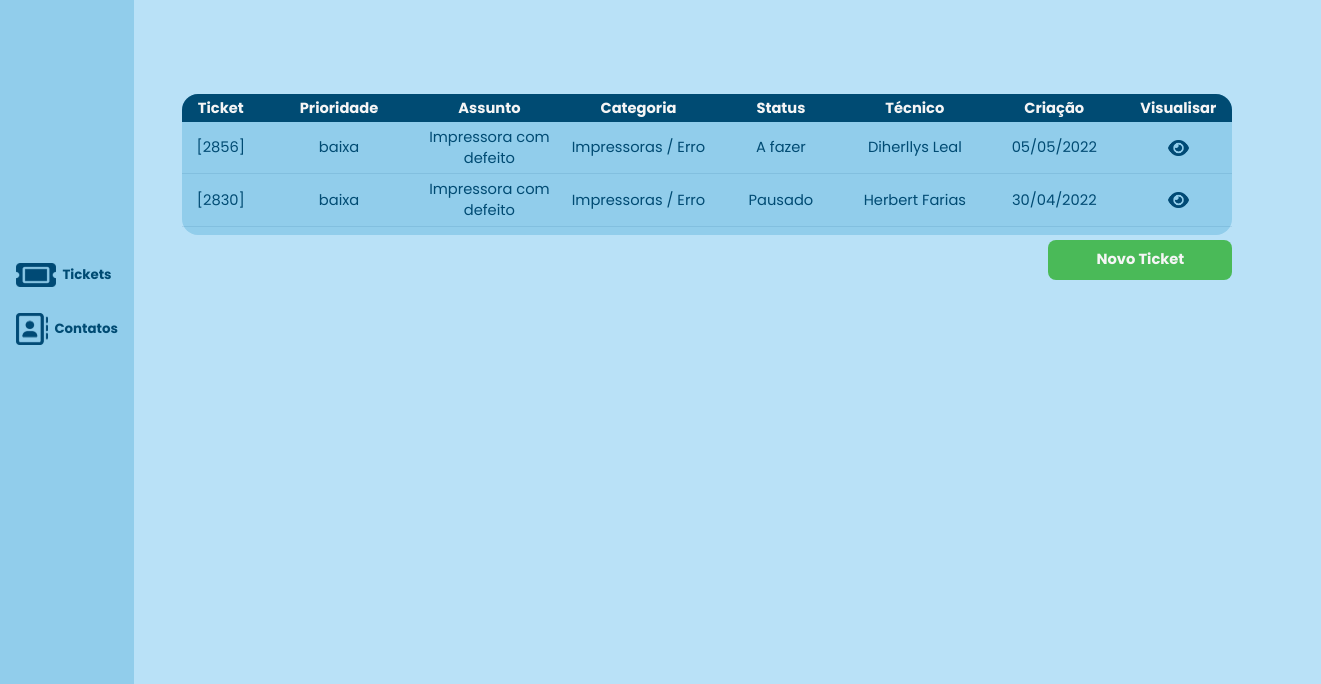
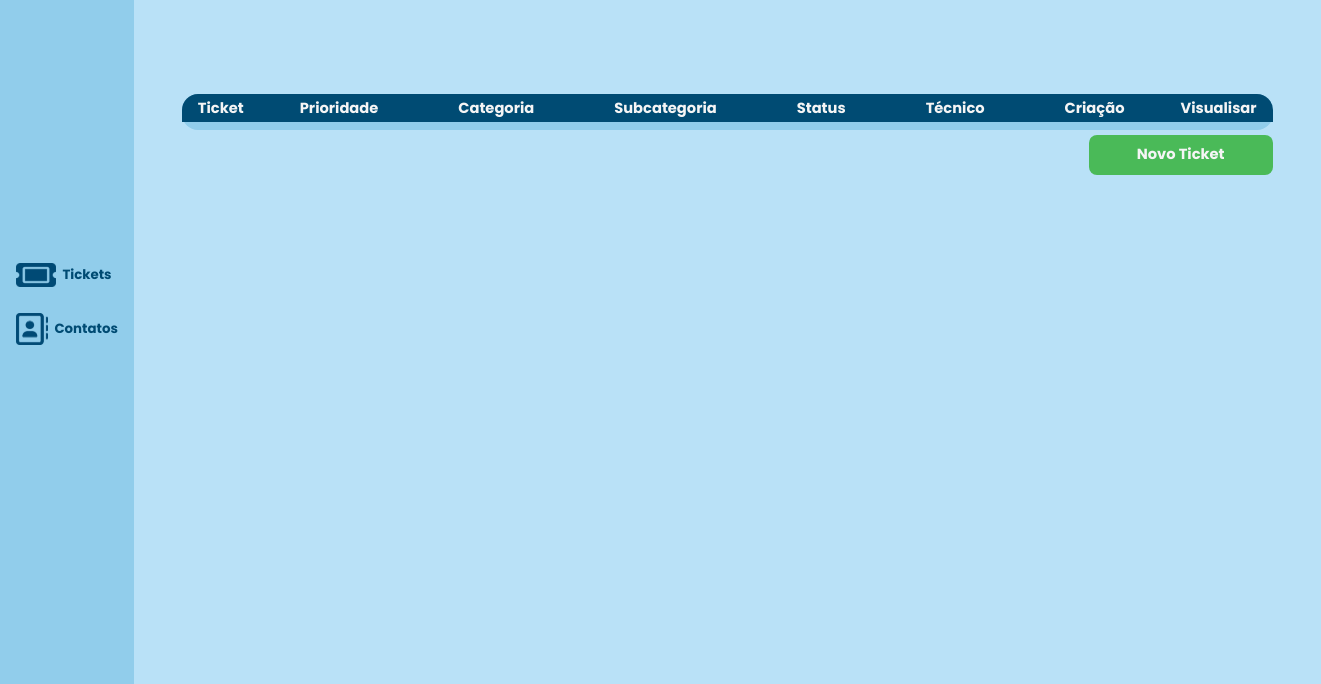
Before and after one commit to Jonatas-JS/S.A.M-Sistema-de-Assistencia-Mecanica, a plain HTML site: page index.html in a window 1280 px wide. Shown: the part 116-800 px from the top of the page, 1321 px wide, since content can reach past the window. Drawn offline with Linux system fonts and the light colour scheme.

Commit message:
ajustado data-table

```diff
--- a/index.html
+++ b/index.html
@@ -28,41 +28,23 @@
         <h1>SISTEMA DE ASSISTÊNCIA MECÂNICA</h1>
       </div>
       <div class="table-tickets">
+        <div class="table">
           <table id="data-table">
             <thead>
               <th>Ticket</th>
               <th>Prioridade</th>
-            <th>Assunto</th>
               <th>Categoria</th>
+              <th>Subcategoria</th>
               <th>Status</th>
               <th>Técnico</th>
               <th>Criação</th>
               <th>Visualisar</th>
             </thead>
             <tbody id="tbody">
-            <tr>
-              <td><a href="#">[2856]</a></td>
-              <td>baixa</td>
-              <td>Impressora com defeito</td>
-              <td>Impressoras / Erro</td>
-              <td>A fazer</td>
-              <td>Diherllys Leal</td>
-              <td>05/05/2022</td>
-              <td><a href="#"><img src="./images/assets/eye-solid-blue.png" alt="botão visualizar"></a></td>
-            </tr>
-            <tr>
-              <td><a href="#">[2830]</a></td>
-              <td>baixa</td>
-              <td>Impressora com defeito</td>
-              <td>Impressoras / Erro</td>
-              <td>Pausado</td>
-              <td>Herbert Farias</td>
-              <td>30/04/2022</td>
-              <td><a href="#"><img src="./images/assets/eye-solid-blue.png" alt="botão visualizar"></a></td>
-            </tr>
+
             </tbody>
           </table>
-
+        </div>
 
         <div class="new-ticket-button client-screen">
           <input type="button" id="new-ticket-client-button" onclick="btnNewTicketClient()" value="Novo Ticket">
--- a/script.js
+++ b/script.js
@@ -1,5 +1,15 @@
 function btnNewTicketClient() {
   document.querySelector('.new-ticket-screen').classList.add('active')
+}
+
+function btnCancelarTicket() {
+  document.querySelector('.new-ticket-screen.active').classList.remove('active')
+
+  document.querySelector('#subject-new-ticket').value = ''
+  document.querySelector('#description-new-ticket').value = ''
+  document.querySelector('#category-new-ticket').value = 'Categoria'
+  document.querySelector('#subcategory-new-ticket').innerHTML = `<option selected disable>Subcategoria</option>`
+  // document.querySelector('#subcategory-new-ticket').value = 'Subcategoria'
 }
 
 let cat = document.querySelector('#category-new-ticket')
@@ -121,7 +131,7 @@
   },
   {
     id: 9,
-    cat: 'TI - Sistemas: Configurações/Implementações',
+    cat: 'TI - Sistemas: Configurações / Implementações',
     subCat: [
       'B2B',
       'B2C-MASTER',
@@ -177,7 +187,7 @@
   },
   {
     id: 12,
-    cat: 'TI - Sistemas: GeradorRelatórios/RotinasEspeciais',
+    cat: 'TI - Sistemas: GeradorRelatórios / RotinasEspeciais',
     subCat: [
       'B2C-MASTER',
       'B2C-SERVER',
@@ -313,7 +323,7 @@
         subCat.innerHTML += `<option>${categorias[7].subCat[cont]}</option>`
       }
       break
-    case 'TI - Sistemas: Configurações/Implementações':
+    case 'TI - Sistemas: Configurações / Implementações':
       for (let cont = 0; cont < categorias[8].subCat.length; cont++) {
         subCat.innerHTML += `<option>${categorias[8].subCat[cont]}</option>`
       }
@@ -328,7 +338,7 @@
         subCat.innerHTML += `<option>${categorias[10].subCat[cont]}</option>`
       }
       break
-    case 'TI - Sistemas: GeradorRelatórios/RotinasEspeciais':
+    case 'TI - Sistemas: GeradorRelatórios / RotinasEspeciais':
       for (let cont = 0; cont < categorias[11].subCat.length; cont++) {
         subCat.innerHTML += `<option>${categorias[11].subCat[cont]}</option>`
       }
@@ -356,32 +366,12 @@
   }
 }
 
-//====================================================
-function btnCancelarTicket() {
-  document.querySelector('.new-ticket-screen.active').classList.remove('active')
-}
+
 let ticket = [
-  {
-    ticketId: '3030',
-    nome: '',
-    eMail: '',
-    ramal: '',
-    categoria: '',
-    subcategoria: '',
-    assunto: '',
-    descrição: '',
-    prioridade: 'baixa',
-    assunto: 'Impressora com defeito',
-    categoria: 'Impressoras / Erro',
-    status: 'A fazer',
-    tecnico: 'Diherllys Leal',
-    dtCriacao: '13/05/2022'
-  }
 ]
 
 function btnCriarTicket() {
-  let relogio = new Date()
-  let ticketId = ticket.length+1
+  let ticketId = ticket.length + 1
   let nome = document.querySelector('#name-new-ticket').value
   let eMail = document.querySelector('#email-new-ticket').value
   let ramal = document.querySelector('#ramal-new-ticket').value
@@ -392,10 +382,14 @@
   let prioridade = 'baixa'
   let status = 'A fazer'
   let tecnico = ''
-  let dtCriacao = relogio.getDate()
 
-  let infNewTicket = ticket.push({ticketId: `${ticketId}`, nome: `${nome}`, eMail: `${eMail}`, ramal: `${ramal}`, categoria: `${categoria}`, subcategoria: `${subcategoria}`, assunto: `${assunto}`, descricao: `${descricao}`, prioridade: `${prioridade}`, status: `${status}`, tecnico: `${tecnico}`, dtCriacao: `${dtCriacao}`})
-  console.log(ticket.length)
+  let relogio = new Date()
+  let diaAtual = String(relogio.getDate()).padStart(2, '0')
+  let mesAtual = String(relogio.getMonth() + 1).padStart(2, '0')
+  let anoAtual = relogio.getFullYear()
+  let dataAtual = `${diaAtual}/${mesAtual}/${anoAtual}`
+
+  let infNewTicket = ticket.push({ ticketId: `${ticketId}`, nome: `${nome}`, eMail: `${eMail}`, ramal: `${ramal}`, categoria: `${categoria}`, subcategoria: `${subcategoria}`, assunto: `${assunto}`, descricao: `${descricao}`, prioridade: `${prioridade}`, status: `${status}`, tecnico: `${tecnico}`, dtCriacao: `${dataAtual}` })
 
   let criateTr = document.querySelector('#tbody')
   if (document.querySelector('#name-new-ticket').value == 0) {
@@ -403,13 +397,13 @@
   } else {
     criateTr.innerHTML += `
       <tr>
-      <td><a href="#">[${ticket.length-1}]</a></td>
-      <td>${ticket[ticket.length-1].prioridade}</td>
-      <td>${ticket[ticket.length-1].assunto}</td>
-      <td>${ticket[ticket.length-1].categoria}</td>
-      <td>${ticket[ticket.length-1].status}</td>
-      <td>${ticket[ticket.length-1].tecnico}</td>
-      <td>${ticket[ticket.length-1].dtCriacao}</td>
+      <td><a href="#">[${String(ticket.length - 1).padStart(5, '0')}]</a></td>
+      <td>${ticket[ticket.length - 1].prioridade}</td>
+      <td>${ticket[ticket.length - 1].categoria}</td>
+      <td>${ticket[ticket.length - 1].subcategoria}</td>
+      <td>${ticket[ticket.length - 1].status}</td>
+      <td>${ticket[ticket.length - 1].tecnico}</td>
+      <td>${ticket[ticket.length - 1].dtCriacao}</td>
       <td><a href="#"><img src="./images/assets/eye-solid-blue.png" alt="botão visualizar"></a></td>
       </tr>
       `
--- a/style.css
+++ b/style.css
@@ -78,6 +78,7 @@
 .top-bar {
   text-align: center;
 }
+
 #data-table {
   background: var(--color-blue-n2);
   font-size: 11pt;
@@ -114,6 +115,17 @@
 }
 #data-table td a img {
   height: 1rem;
+}
+.table {
+  max-height: 80vh;
+  overflow: auto;
+}
+.table::-webkit-scrollbar {
+  width: 5px;
+}
+.table::-webkit-scrollbar-thumb {
+  background-color: rgb(0, 75, 115, .2);
+  border-radius: 5px;
 }
 
 .new-ticket-button.client-screen {
```
Lines whose indentation alone changed are shown as unchanged.
